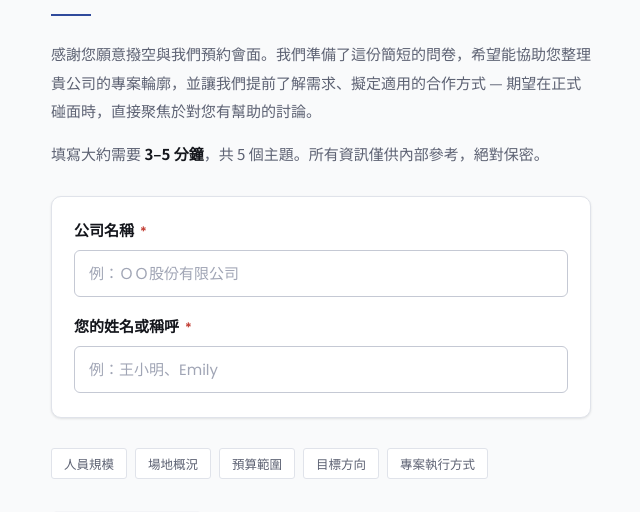
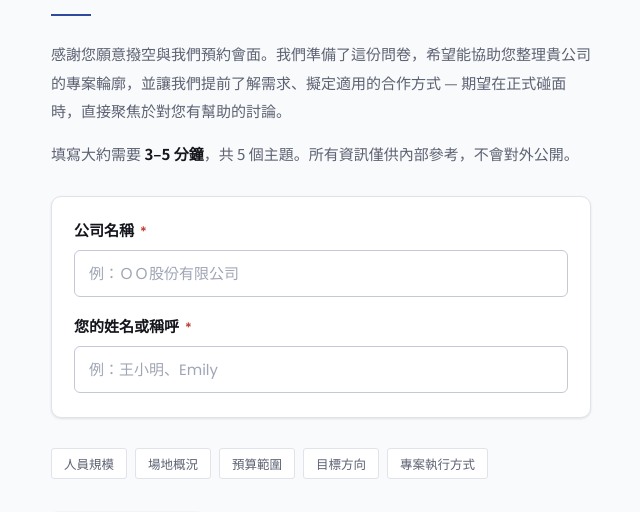
Before and after one commit to IMU-Framework/Client-Intake-Form, a website: page index.html in a window 1280 px wide. Shown: the part 288-800 px from the top of the page, without its empty margins (319-959 px from the left). Drawn offline with nearby package versions, Linux system fonts and the light colour scheme.

Commit message:
Update questionnaire text for clarity and confidentiality

```diff
--- a/index.html
+++ b/index.html
@@ -35,8 +35,8 @@
       <div style="font-family: var(--font-mono); font-size: 12px; letter-spacing: 0.18em; text-transform: uppercase; color: var(--text-brand); margin-bottom: 20px; font-weight: 500">一畝框作設計．辦公室設計前置問卷</div>
       <h1 style="font-family: var(--font-zh); font-size: clamp(28px, 6vw, 38px); font-weight: 700; color: var(--text-strong); line-height: 1.3; letter-spacing: -0.01em; margin: 0 0 18px;">見面之前，<br>先了解您的空間需求</h1>
       <div style="width: 40px; height: 2.5px; background: var(--imu-blue-600); margin-bottom: 24px;"></div>
-      <p style="font-size: 15px; color: var(--text-muted); line-height: 1.9; margin: 0 0 14px; font-family: var(--font-zh);">感謝您願意撥空與我們預約會面。我們準備了這份簡短的問卷，希望能協助您整理貴公司的專案輪廓，並讓我們提前了解需求、擬定適用的合作方式 — 期望在正式碰面時，直接聚焦於對您有幫助的討論。</p>
-      <p style="font-size: 15px; color: var(--text-muted); line-height: 1.9; margin: 0 0 28px; font-family: var(--font-zh);">填寫大約需要 <strong style="color: var(--text-strong); font-weight: 600;">3–5 分鐘</strong>，共 {{ sectionCount }} 個主題。所有資訊僅供內部參考，絕對保密。</p>
+      <p style="font-size: 15px; color: var(--text-muted); line-height: 1.9; margin: 0 0 14px; font-family: var(--font-zh);">感謝您願意撥空與我們預約會面。我們準備了這份問卷，希望能協助您整理貴公司的專案輪廓，並讓我們提前了解需求、擬定適用的合作方式 — 期望在正式碰面時，直接聚焦於對您有幫助的討論。</p>
+      <p style="font-size: 15px; color: var(--text-muted); line-height: 1.9; margin: 0 0 28px; font-family: var(--font-zh);">填寫大約需要 <strong style="color: var(--text-strong); font-weight: 600;">3–5 分鐘</strong>，共 {{ sectionCount }} 個主題。所有資訊僅供內部參考，不會對外公開。</p>
 
       <div style="background: var(--surface-card); border: 1px solid var(--border-hairline); border-radius: var(--radius-lg); padding: 22px 22px 24px; margin-bottom: 30px; box-shadow: var(--shadow-sm); display: flex; flex-direction: column; gap: 18px;">
         <sc-for list="{{ introFields }}" as="f" hint-placeholder-count="2">
```
